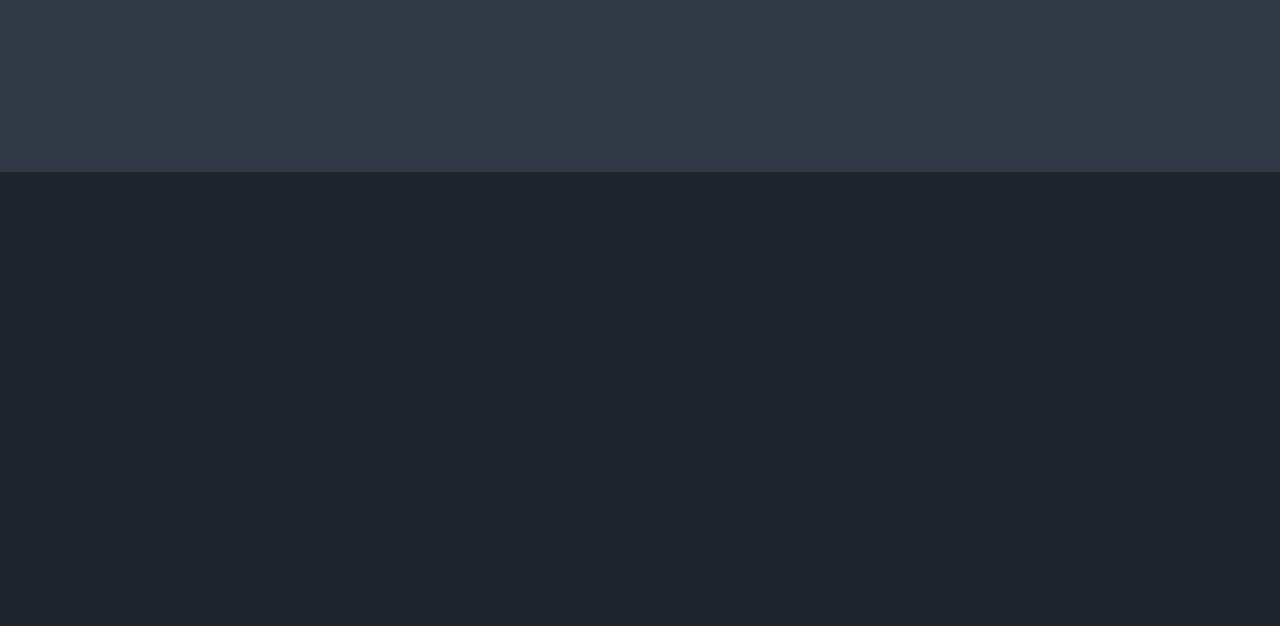
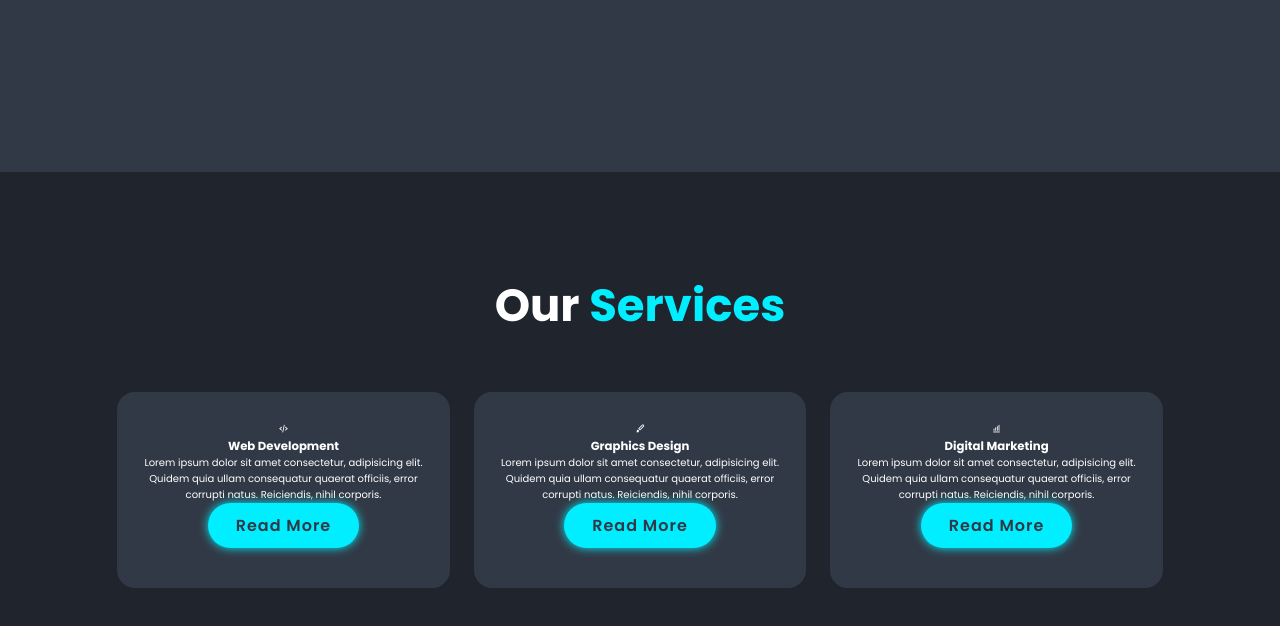
Before and after one commit to MehdiFadh/Portfolio2, a plain HTML site: page index.html in a window 1280 px wide. Shown: the part 1428-2054 px from the top of the page. Before the commit the page ends 1600 px from the top, so only its background shows below. Drawn offline with nearby package versions, Linux system fonts and the light colour scheme.

Commit message:
Ajout des services

```diff
--- a/index.html
+++ b/index.html
@@ -60,6 +60,35 @@
 
     </section>
 
+    <section class="services" id="services">
+        <h2 class="heading">Our <span>Services</span></h2>
+
+        <div class="services-container">
+            <div class="services-box">
+                <i class='bx bx-code-alt' ></i>
+                <h3>Web Development</h3>
+                <p>Lorem ipsum dolor sit amet consectetur, adipisicing elit. Quidem quia ullam consequatur quaerat officiis, error corrupti natus. Reiciendis, nihil corporis.</p>
+                <a href="#" class="btn">Read More</a>
+            </div>
+
+
+            <div class="services-box">
+                <i class='bx bxs-paint'></i>
+                <h3>Graphics Design</h3>
+                <p>Lorem ipsum dolor sit amet consectetur, adipisicing elit. Quidem quia ullam consequatur quaerat officiis, error corrupti natus. Reiciendis, nihil corporis.</p>
+                <a href="#" class="btn">Read More</a>
+            </div>
+
+
+            <div class="services-box">
+                <i class='bx bx-bar-chart-alt' ></i>
+                <h3>Digital Marketing</h3>
+                <p>Lorem ipsum dolor sit amet consectetur, adipisicing elit. Quidem quia ullam consequatur quaerat officiis, error corrupti natus. Reiciendis, nihil corporis.</p>
+                <a href="#" class="btn">Read More</a>
+            </div>
+        </div>
+
+    </section>
 
 
 
--- a/style.css
+++ b/style.css
@@ -111,6 +111,7 @@ section{
     font-size: 2rem;
     color: var(--main-color);
     margin: 3rem 1.5rem 3rem 0;
+    transition: .5s;
 }
 
 .social-media a:hover {
@@ -170,3 +171,24 @@ span{
     font-size: 1.6rem;
     margin: 2rem 0 3rem;
 }
+
+.services h2 {
+    margin-bottom: 5rem;
+}
+
+.services-container {
+    display: flex;
+    justify-content: center;
+    align-items: center;
+    flex-wrap: wrap;
+    gap: 2rem;
+}
+
+.services-container .services-box {
+    flex: 1 1 30rem;
+    background: var(--second-bg-color);
+    padding: 3rem 2rem 4rem;
+    border-radius: 2rem;
+    text-align: center;
+    border: .2rem solid var(--bg-color);
+}
```
